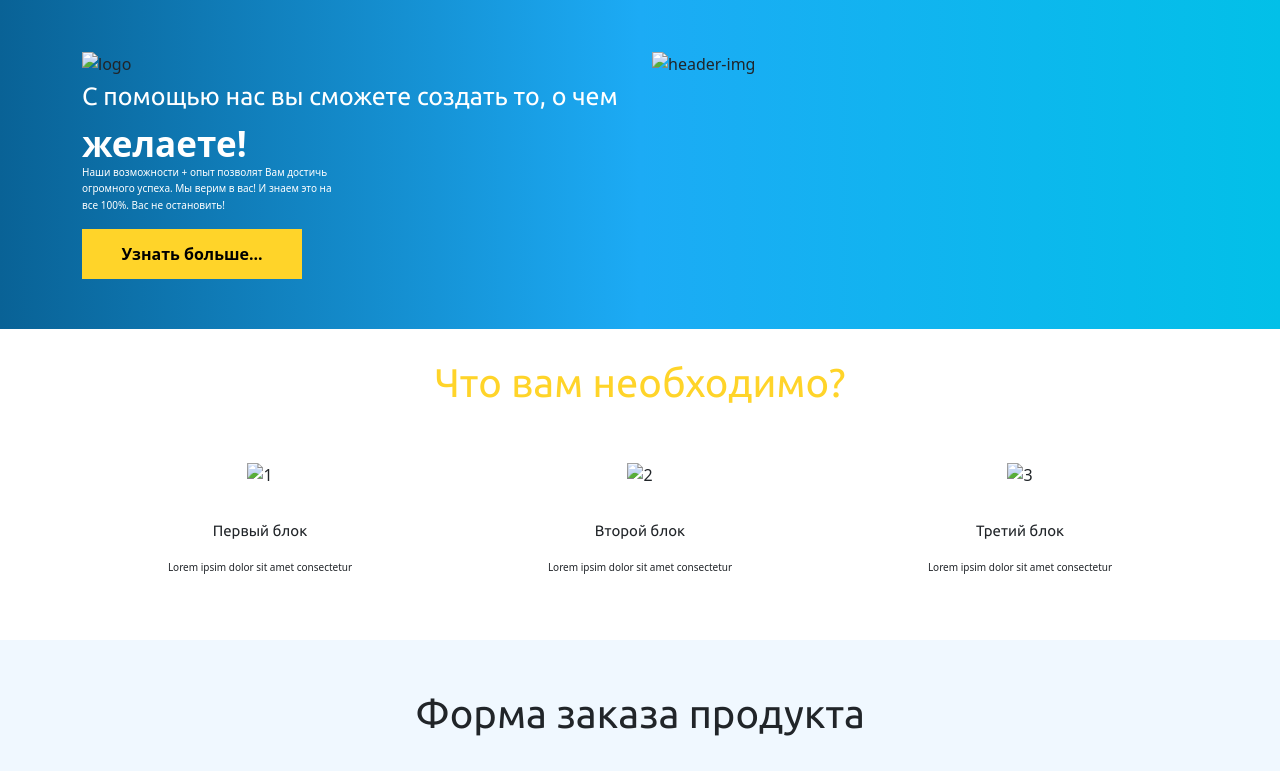
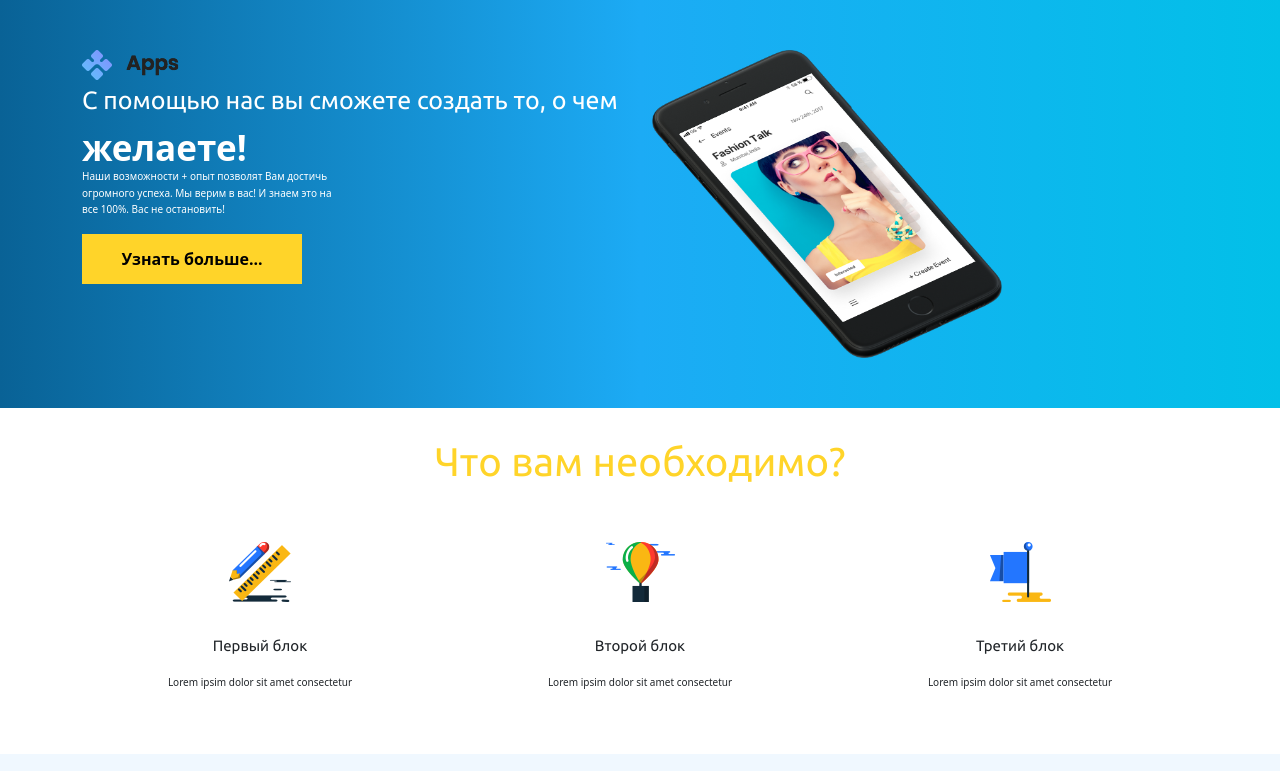
Before and after one commit to kdyomina/Demina, a plain HTML site: page index.html in a window 1280 px wide. Shown: the top 771 px of the page. Drawn offline with nearby package versions, Linux system fonts and the light colour scheme.

Commit message:
Update index.html

```diff
--- a/index.html
+++ b/index.html
@@ -14,7 +14,7 @@
         <div class="container">
             <div class="row">
                 <div class="col-md-6 align-items-center">
-                    <img src="kdyomina.github.io/Demina/logo.png" alt="logo">
+                    <img src="./logo.png" alt="logo">
                     <h1 class="title">С помощью нас вы сможете создать то, о чем</h1>
                     <span class="title-span">желаете!</span>
                     <p class="offer-text">Наши возможности + опыт позволят Вам достичь<br />
@@ -23,7 +23,7 @@
                     <a href="#" class="button">Узнать больше...</a>
                 </div>
                 <div class="col-md-6">
-                    <img class="img1" src="kdyomina.github.io/Demina/header-img.png" alt="header-img">
+                    <img class="img1" src="./header-img.png" alt="header-img">
                 </div>
             </div>
         </div>
@@ -34,17 +34,17 @@
             <h1 class="text-title" id="text-title">Что вам необходимо?</h1>
             <div class="row">
                 <div class="col box1 py-5">
-                    <img src="kdyomina.github.io/Demina/f3.png" class="img-except" alt="1"><br />
+                    <img src="./f3.png" class="img-except" alt="1"><br />
                     <h1 class="box-text">Первый блок</h1>
                     <p class="box1-text">Lorem ipsim dolor sit amet consectetur</p>
                 </div>
                 <div class="col box1 py-5">
-                    <img src="kdyomina.github.io/Demina/f4.png" class="img-except" alt="2"><br />
+                    <img src="./f4.png" class="img-except" alt="2"><br />
                     <h1 class="box-text">Второй блок</h1>
                     <p class="box1-text">Lorem ipsim dolor sit amet consectetur</p>
                 </div>
                 <div class="col box1 py-5">
-                    <img src="kdyomina.github.io/Demina/f5.png" class="img-except" alt="3"><br />
+                    <img src="./f5.png" class="img-except" alt="3"><br />
                     <h1 class="box-text">Третий блок</h1>
                     <p class="box1-text">Lorem ipsim dolor sit amet consectetur</p>
                 </div>
```
